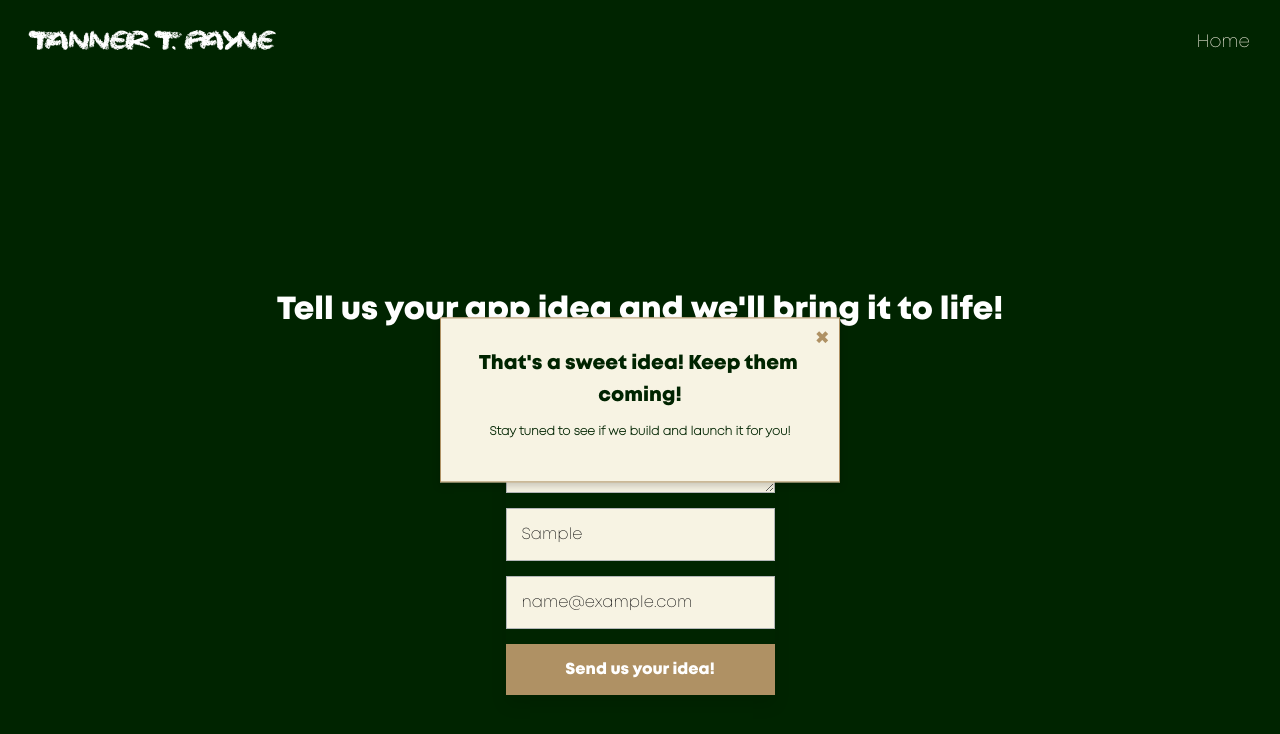
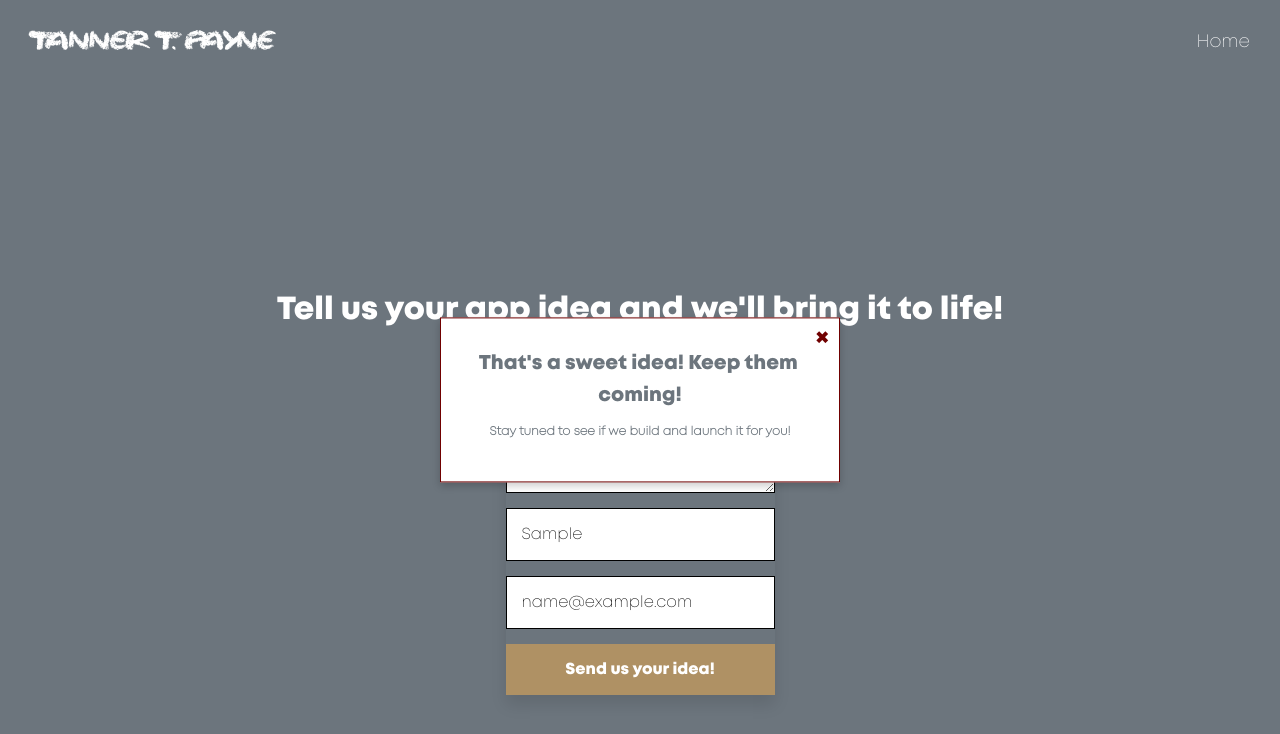
Before and after one commit to tannertpayne/personalwebsite, a plain HTML site: page index.html in a window 1280 px wide. Both pictures are taken after typing "Sample", "Sample", "name@example.com" into the empty fields and a click on the button "Send us your idea!". Drawn offline with Linux system fonts and the light colour scheme; no server answers.

Commit message:
Update styles.css

```diff
--- a/styles.css
+++ b/styles.css
@@ -21,8 +21,8 @@ font-family: montheavy;
 
 body {
     font-family: montheavy;
-    background-color: #002400; /* Primary dark green */
-    color: #F7F3E3; /* Accent color */
+    background-color: #6C757D; /* Primary dark green */
+    color: #ffffff; /* Accent color */
     line-height: 1.6;
     padding: 20px;
     transition: all 0.3s ease;
@@ -33,7 +33,7 @@ header {
     display: flex;
     justify-content: space-between;
     align-items: center;
-    background-color: #002400; /* Primary dark green */
+    background-color: #6C757D; /* Primary dark green */
     padding: 20px 30px;
     position: fixed;
     width: 100%;
@@ -55,7 +55,7 @@ header.scrolled {
 
 nav .menu-icon {
     font-size: 28px;
-    color: #F7F3E3; /* Accent color */
+    color: white; /* Accent color */
     cursor: pointer;
     display: none;
 }
@@ -67,7 +67,7 @@ nav ul {
 }
 
 nav a {
-    color: #F7F3E3; /* Accent color */
+    color: white; /* Accent color */
     text-decoration: none;
     font-family: montlight;
     font-size: 18px;
@@ -75,7 +75,7 @@ nav a {
 }
 
 nav a:hover {
-    color: #AF9164; /* Secondary color */
+    color: #700000; /* Secondary color */
 }
 
 /* Mobile Navigation */
@@ -88,7 +88,7 @@ nav a:hover {
         position: fixed;
         top: 60px;
         left: 0;
-        background-color: #002400; /* Primary dark green */
+        background-color: #6C757D; /* Primary dark green */
         padding: 20px 0;
     }
 
@@ -108,11 +108,11 @@ section {
     margin: auto;
     text-align: center;
     transition: opacity 0.3s ease;
-    color: #F7F3E3; /* Accent color */
+    color: #700000; /* Accent color */
 }
 
 section#home {
-    background-color: #002400; /* Primary dark green */
+    background-color: #6C757D; /* Primary dark green */
     color: #F7F3E3; /* Accent color */
     height: 100vh;
     display: flex;
@@ -152,8 +152,8 @@ input, textarea, button {
 }
 
 input, textarea {
-    background-color: #F7F3E3; /* Light accent color */
-    border: 1px solid #B3B6B7; /* Accent color */
+    background-color: white; /* Light accent color */
+    border: 1px solid black; /* Accent color */
 }
 
 ::placeholder {
@@ -169,13 +169,13 @@ button {
 }
 
 button:hover {
-    background-color: #7b6037; /* Accent color */
+    background-color: #700000; /* Accent color */
     color: white;
 }
 
 /* Ideas Page */
 #ideas {
-    background-color: #002400; /* Primary dark green */
+    background-color: #6C757D; /* Primary dark green */
 }
 
 .ideas-display {
@@ -187,7 +187,7 @@ button:hover {
 }
 
 .idea {
-    background-color: #B3B6B7; /* Accent color */
+    background-color: white; /* Accent color */
     padding: 15px;
     display: flex;
     justify-content: space-between;
@@ -212,7 +212,7 @@ button:hover {
 
 /* Projects Page */
 #projects {
-    background-color: #002400; /* Primary dark green */
+    background-color: #6C757D; /* Primary dark green */
 }
 
 .gallery {
@@ -237,7 +237,7 @@ button:hover {
 
 /* About Me Page */
 #about {
-    background-color: #002400; /* Primary dark green */
+    background-color: #6C757D; /* Primary dark green */
     padding: 100px 20px 60px;
     max-width: 800px;
     margin: auto;
@@ -257,7 +257,7 @@ p {
 /* The Modal (background) */
 .modal {
     width: 400px;
-    background: #f7f3e3;
+    background: white;
     position:absolute;
     top: 0;
     left: 50%;
@@ -276,14 +276,14 @@ p {
 
   /* Modal Content */
   .modal {
-    background-color: #f7f3e3; /* Accent color */
+    background-color: white; /* Accent color */
     margin: auto;
     padding: 20px;
-    border: 1px solid #af9164; /* Secondary color */
+    border: 1px solid #700000; /* Secondary color */
     width: 80%;
     max-width: 400px;
     text-align: center;
-    color: #002400; /* Primary dark green color */
+    color: #6C757D; /* Primary dark green color */
     box-shadow: 0px 4px 8px rgba(0, 0, 0, 0.2);
     z-index: 9999;
   }
@@ -302,7 +302,7 @@ p {
 
   /* The Close Button */
   .close {
-    color: #af9164; /* Secondary color */
+    color: #700000; /* Secondary color */
     float: right;
     font-size: 24px;
     font-weight: bold;
@@ -312,7 +312,7 @@ p {
 
   .close:hover,
   .close:focus {
-    color: #002400; /* Primary dark green color */
+    color: #6C757D; /* Primary dark green color */
     text-decoration: none;
     cursor: pointer;
   }
```
